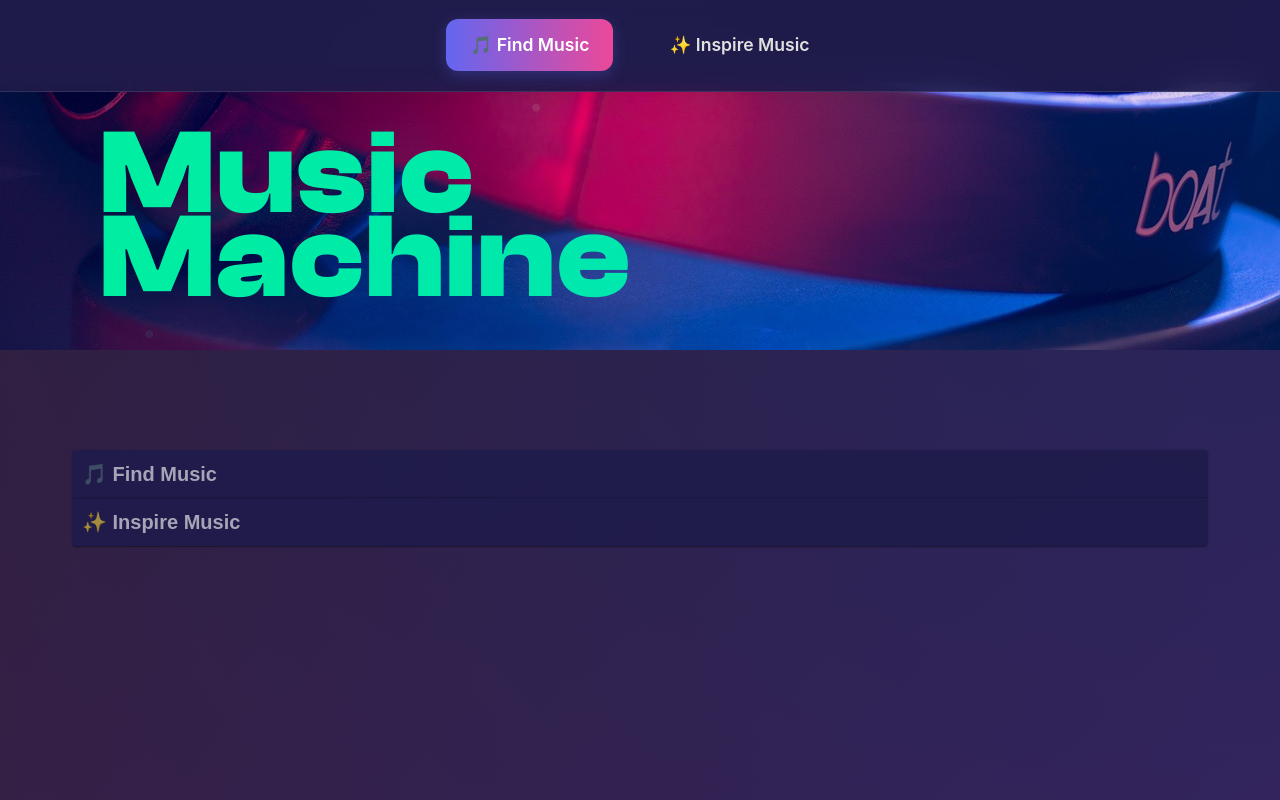
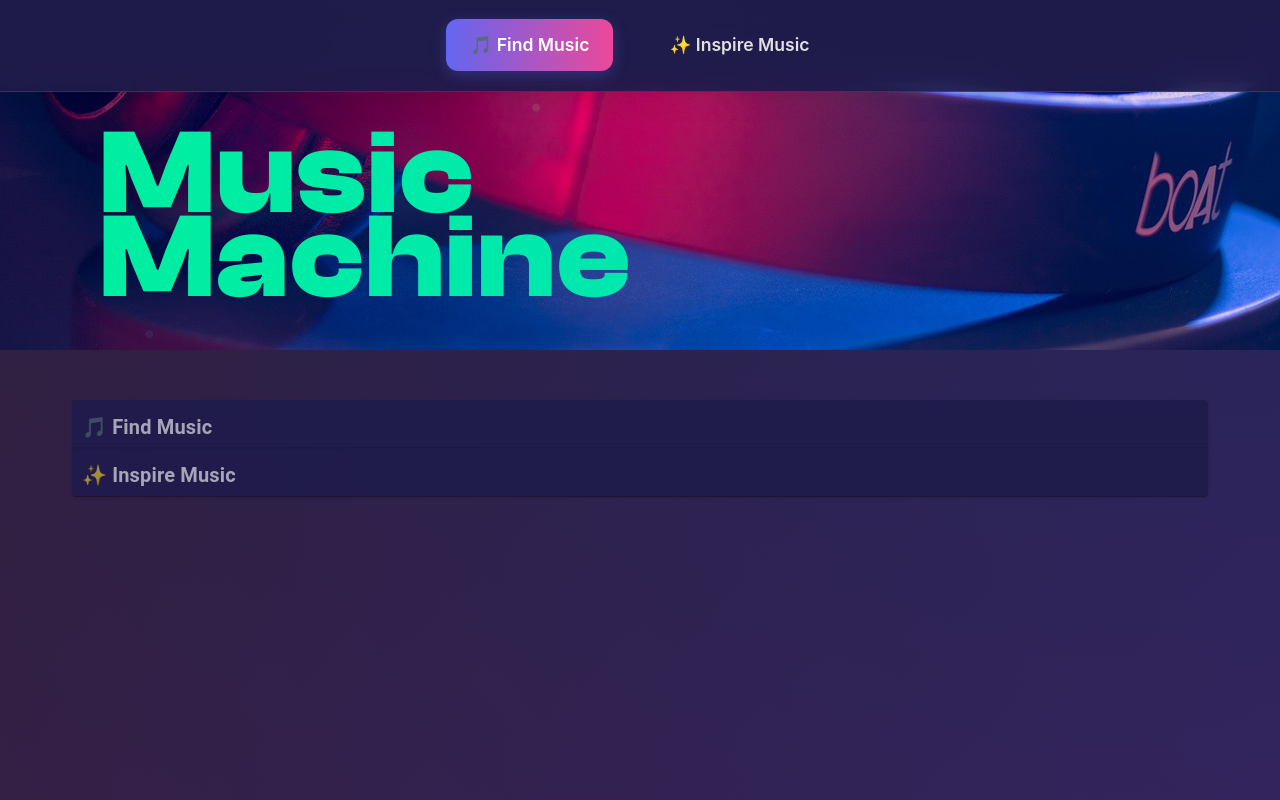
Before and after one commit to JiwonJJeong/playlist-suggester, a React (Vite) app: page / in a window 1280 px wide. Built offline with nearby package versions, Linux system fonts and the light colour scheme.

Commit message:
Fix: Cleanup and adjust minor CSS

```diff
--- a/src/components/AppBar.jsx
+++ b/src/components/AppBar.jsx
@@ -32,11 +32,17 @@ export default function Features({ content }) {
             sx={{ backgroundColor: "rgba(30, 27, 75, 0.9)" }}
           >
             <AccordionSummary
-              className={styles.summary}
-              expandIcon={content.link}
+              className={`${styles.summary}`}
+              sx={{
+                transition: "color 0.3s ease", // Smooth transition for text color
+                "&:hover": {
+                  color: "lightpink", // Change text color to light pink on hover
+                  cursor: "pointer",
+                },
+              }}
             >
               {/* Main title as link, moving right */}
-              <span className={styles.mainTitleWrapper}>
+              <Typography className={styles.mainTitleWrapper}>
                 <Link
                   className={styles.mainTitle}
                   to={featureObj.link.address}
@@ -53,7 +59,7 @@ export default function Features({ content }) {
                 >
                   {featureObj.title}
                 </Link>
-              </span>
+              </Typography>
               {/* Alt title only visible when open */}
               <Typography
                 id={featureObj.titlealt}
--- a/src/components/LandingPage.jsx
+++ b/src/components/LandingPage.jsx
@@ -28,10 +28,6 @@ export default function LandingPage() {
       content: [
         { id: 1, text: "Write and get inspiriation for all your song lyrics!" },
         {
-          id: 2,
-          text: "Get suggestions on technical and emotional improvements.",
-        },
-        {
           id: 3,
           text: "Got a mood in mind?: We'll listen and create the emotions together.",
         },
@@ -56,7 +52,7 @@ export default function LandingPage() {
             backgroundPosition: "left bottom",
             backgroundSize: "cover",
             backgroundRepeat: "no-repeat",
-            marginBottom: "100px",
+            marginBottom: "50px",
           }}
       >
         <h1 className={styles.gradientHeading}>Music<br></br>Machine</h1>
--- a/src/styles/AppBar.module.css
+++ b/src/styles/AppBar.module.css
@@ -3,6 +3,7 @@
   position: relative;
   min-height: 2.5em;
 }
+
 
 /* The wrapper moves the link right */
 .mainTitleWrapper {
@@ -21,32 +22,54 @@
   transform: translateX(220px); /* Adjust for your layout */
 }
 
-/* The Link styles */
 .mainTitle {
   font-weight: 700;
   font-size: 1.25rem;
   color: white !important;
   text-decoration: none;
   padding: 0.25em 0.5em;
-  border-radius: 1.5em;
-  background: transparent;
-  transition: background 0.4s, box-shadow 0.4s;
-  pointer-events: none; /* disables link when closed */
+  border-radius: 1.5em; /* Rounded corners */
+  position: relative; /* Required for pseudo-element positioning */
+  overflow: hidden; /* Ensures the pseudo-element stays within the button */
+  z-index: 1;
+  pointer-events: none; /* Disables link when closed */
   opacity: 1;
+  transition: color 0.4s, box-shadow 0.4s, transform 0.3s;
+}
+
+
+
+.mainTitle::before {
+  content: '';
+  position: absolute;
+  top: 0;
+  left: 0;
+  width: 100%;
+  height: 100%;
+  background: linear-gradient(90deg, #e630e6 0%, #1976d2 100%);
+  z-index: -1; /* Places the gradient behind the text */
+  opacity: 0; /* Start fully transparent */
+  border-radius: 1.5em; /* Match the parent's border-radius */
+  transition: opacity 1s; /* Smooth transition for the background */
 }
 
 /* Enable the link and show button background only when open */
 .open .mainTitle {
-  background: linear-gradient(90deg, #e630e6 0%, #1976d2 100%);
   color: #fff;
   box-shadow: 0 2px 8px rgba(25, 118, 210, 0.15);
   pointer-events: auto;
   cursor: pointer;
-  border-radius: 1.5em;
-  padding: 0.25em 0.5em;
-  font-weight: 700;
-  font-size: 1.25rem;
-  transition: background 0.4s, box-shadow 0.4s;
+}
+
+/* Hover effect for active link */
+.open .mainTitle:hover {
+  transform: translateY(-5px) scale(1.05);
+  box-shadow: 0 6px 16px rgba(25, 118, 210, 0.3);
+  color: #f0f0f0;
+}
+
+.open .mainTitle::before {
+  opacity: 1; /* Fade in the gradient */
 }
 
 /* Visually indicate disabled state */
@@ -87,8 +110,8 @@
   background: rgba(255,255,255,0.10);
   border-radius: 8px;
   margin-bottom: 0.75rem;
-  padding: 0.75rem 1rem;
-  font-size: 1.1rem;
+  padding: 0.70rem 1rem;
+  font-size: 1.0rem;
   font-weight: 600;
   box-shadow: 0 2px 8px rgba(0,0,0,0.08);
   display: flex;
```
